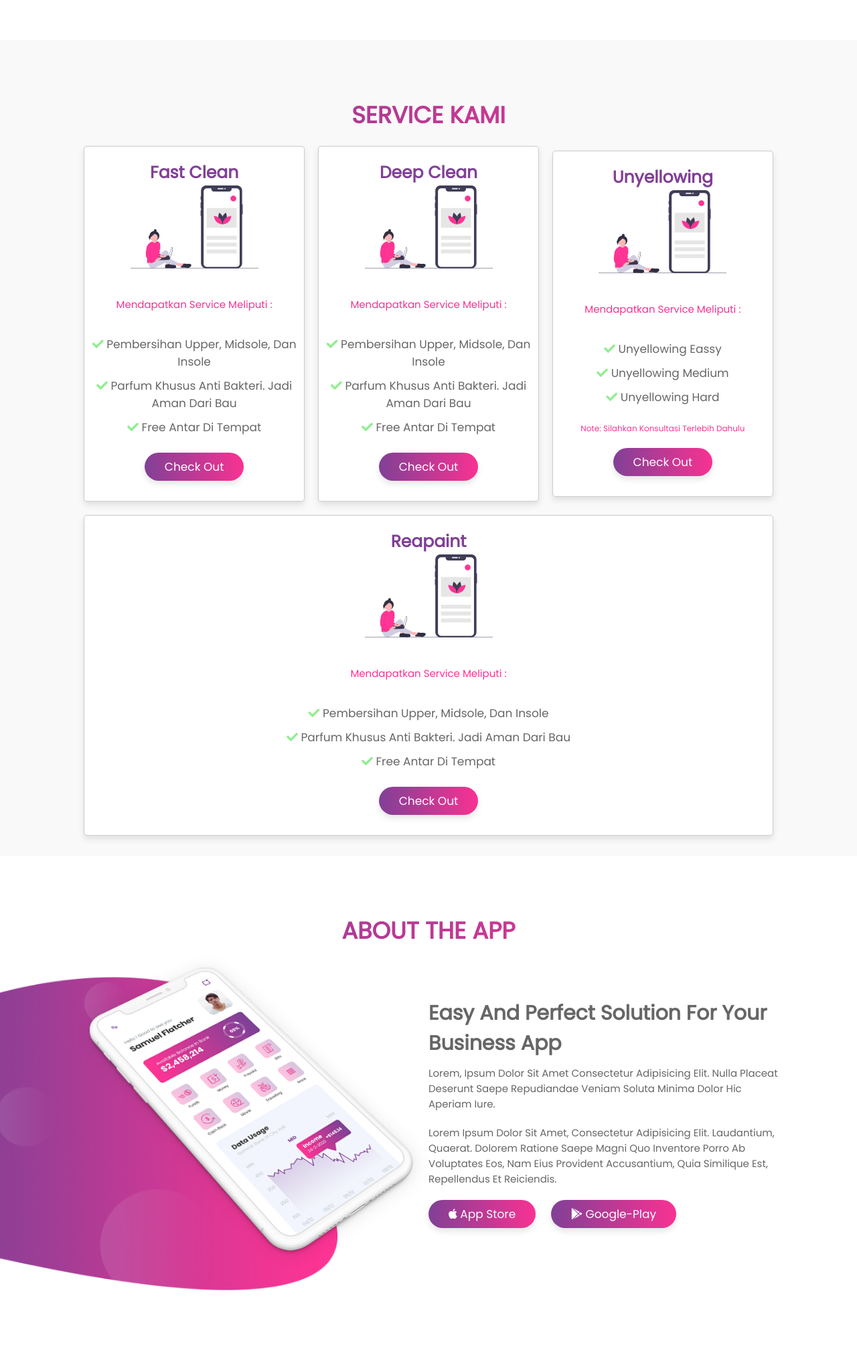
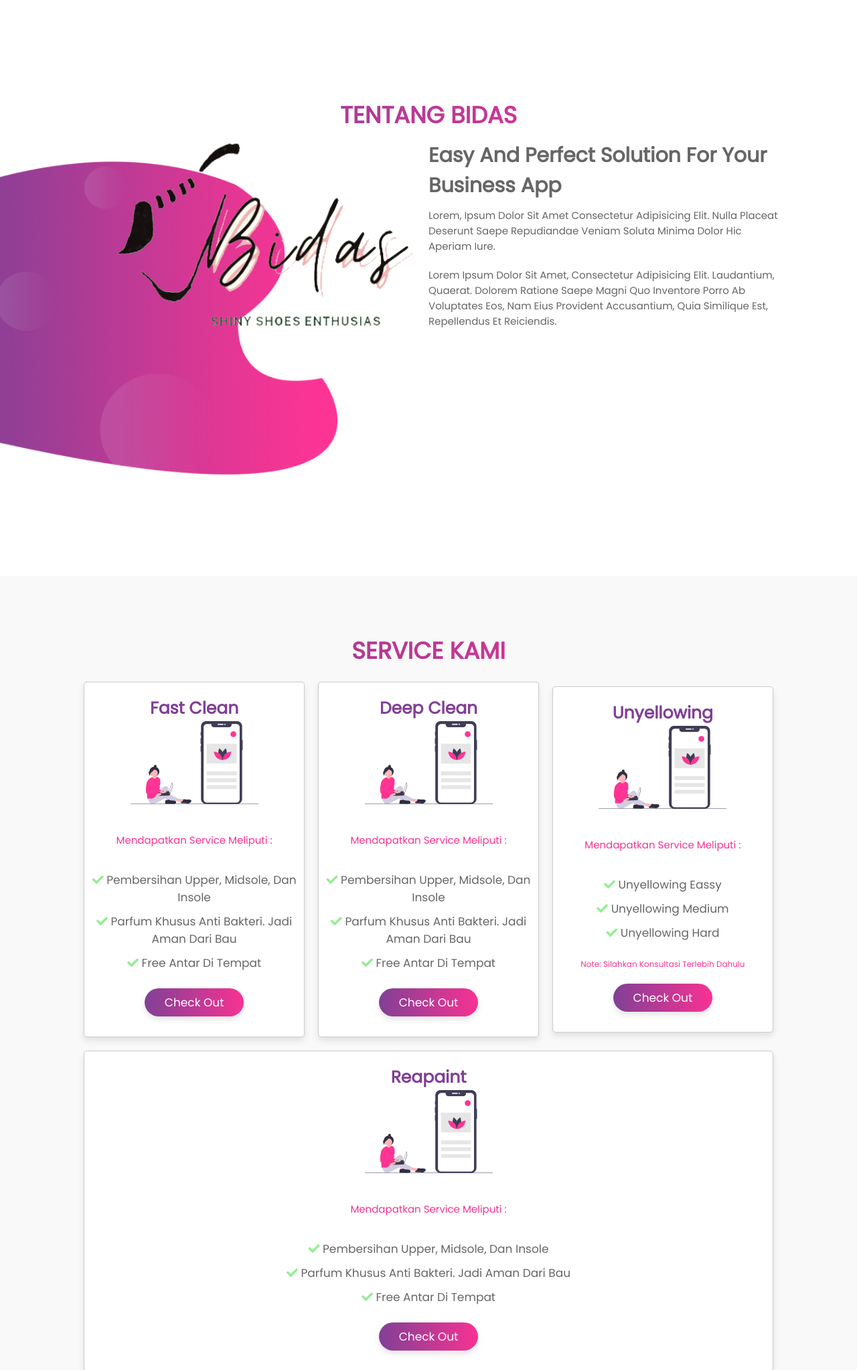
Before and after one commit to SyifaAinnur/Webite-cuci_sepatu, a plain HTML site: page index.html in a window 1280 px wide. Shown: the part 740-2786 px from the top of the page at 67% size. Drawn offline with Linux system fonts and the light colour scheme.

Commit message:
penambahan halaman about

```diff
--- a/index.html
+++ b/index.html
@@ -54,6 +54,30 @@
 </section>
 
 <!-- home section ends -->
+
+
+<section class="about" id="about">
+
+    <h1 class="heading"> Tentang Bidas </h1>
+
+    <div class="column">
+
+        <div class="image">
+            <img src="images/logo.png" alt="">
+        </div>
+
+        <div class="content">
+            <h3>Easy And Perfect Solution For Your Business App</h3>
+            <p>Lorem, ipsum dolor sit amet consectetur adipisicing elit. Nulla placeat deserunt saepe repudiandae veniam soluta minima dolor hic aperiam iure.</p>
+            <p>Lorem ipsum dolor sit amet, consectetur adipisicing elit. Laudantium, quaerat. Dolorem ratione saepe magni quo inventore porro ab voluptates eos, nam eius provident accusantium, quia similique est, repellendus et reiciendis.</p>
+        </div>
+
+    </div>
+
+</section>
+
+<!-- about section ends -->
+
 
 <!-- features section starts  -->
 
@@ -130,33 +154,7 @@
 
 <!-- about section starts  -->
 
-<section class="about" id="about">
-
-    <h1 class="heading"> about the app </h1>
-
-    <div class="column">
-
-        <div class="image">
-            <img src="images/about-img.png" alt="">
-        </div>
-
-        <div class="content">
-            <h3>Easy And Perfect Solution For Your Business App</h3>
-            <p>Lorem, ipsum dolor sit amet consectetur adipisicing elit. Nulla placeat deserunt saepe repudiandae veniam soluta minima dolor hic aperiam iure.</p>
-            <p>Lorem ipsum dolor sit amet, consectetur adipisicing elit. Laudantium, quaerat. Dolorem ratione saepe magni quo inventore porro ab voluptates eos, nam eius provident accusantium, quia similique est, repellendus et reiciendis.</p>
-            <div class="buttons">
-                <a href="#" class="btn"> <i class="fab fa-apple"></i> app store </a>
-                <a href="#" class="btn"> <i class="fab fa-google-play"></i> google-play </a>
-            </div>
-        </div>
-
-    </div>
-
-</section>
-
-<!-- about section ends -->
-
-<!-- newsletter  -->
+<!-- newsletter
 
 <div class="newsletter">
 
@@ -169,7 +167,7 @@
 
 </div>
 
-<!-- review section starts  -->
+review section starts
 
 <section class="review" id="review">
 
@@ -235,9 +233,9 @@
 
 </section>
 
-<!-- review section ends -->
+review section ends
 
-<!-- pricing section starts  -->
+pricing section starts
 
 <section class="pricing" id="pricing">
 
@@ -285,7 +283,7 @@
 
 </section>
 
-<!-- pricing section ends -->
+pricing section ends -->
 
 <!-- contact section starts  -->
 
--- a/style.css
+++ b/style.css
@@ -151,6 +151,7 @@ header label{
     font-size: 1.7rem;
     color:#666;
     padding:1rem 0;
+    opacity: 0;
 }
 
 .features .box-container{
```
Also changed, not shown: images/harga.jpg (renamed from images/Bidas cuci sepatu.jpg).
